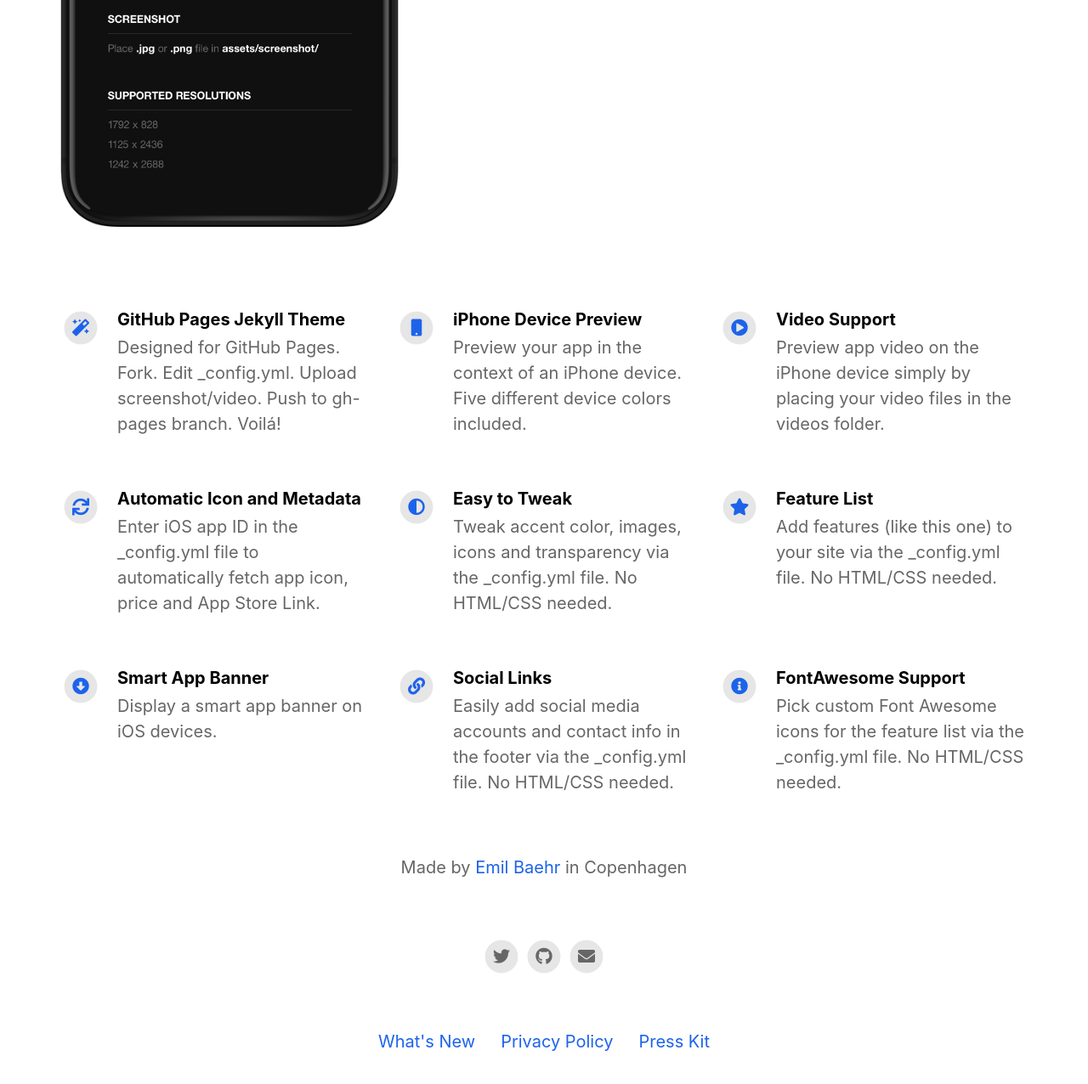
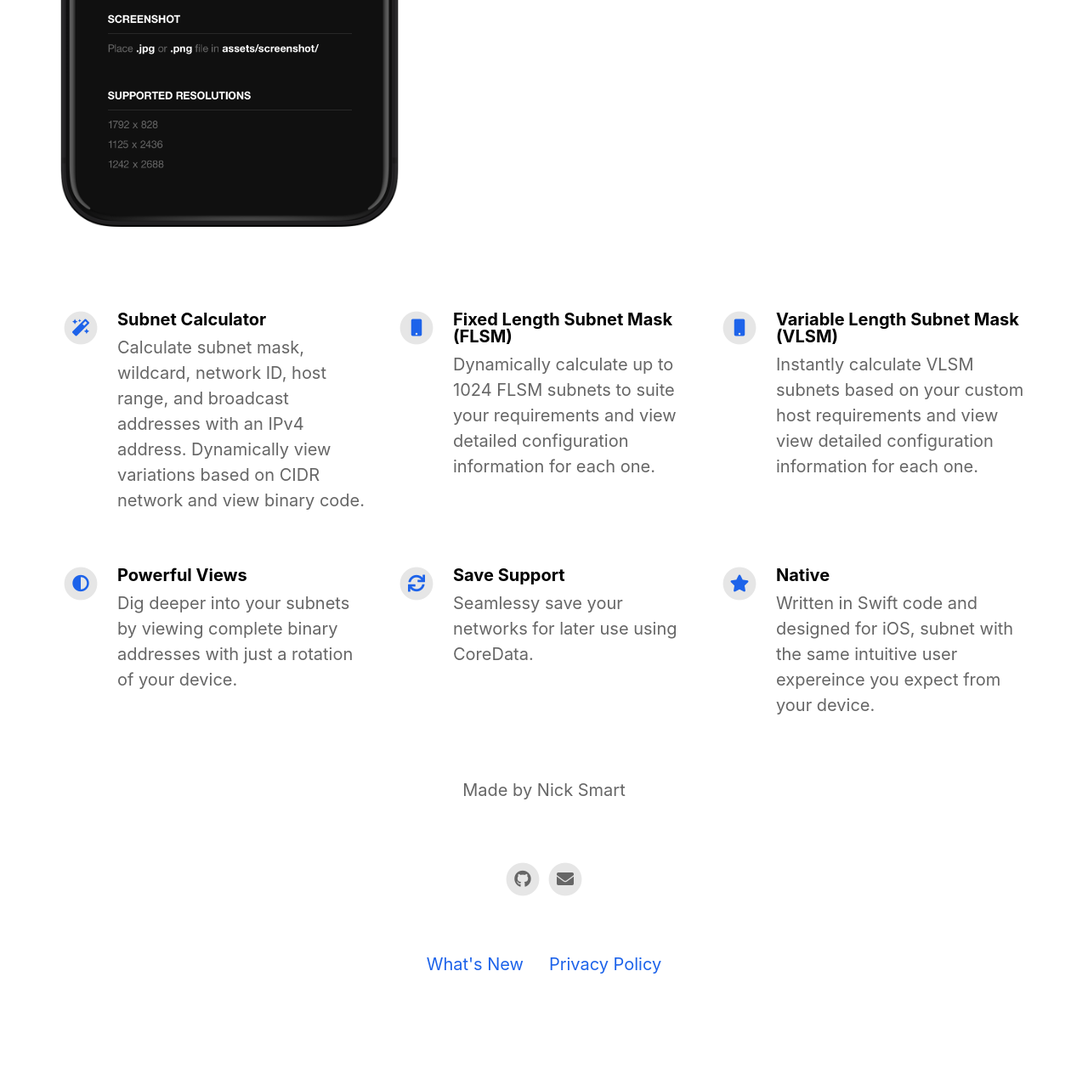
Before and after one commit to emilbaehr/automatic-app-landing-page, a Jekyll site: the page built from index.html, in a window 1280 px wide and 1400 px high, scrolled down 624 px, cut to the strip 94-1370 px from the top of the window. Shown: the whole strip at 85% size. Built offline with Jekyll 4.4.1, drawn with Linux system fonts in a browser that asks for light colours; nearby versions of some CDN libraries; after the commit the page ends 1933 px from its top, so only the background shows below that; some of the changed text lies outside the part shown.

Commit message:
Update _config.yml
updated

```diff
--- a/_config.yml
+++ b/_config.yml
@@ -6,27 +6,27 @@
 
 appstore_link                             :                                           # Automatically populates if not set and if iOS app ID is set. Otherwise enter manually.
 playstore_link                            :                                           # Enter Google Play Store URL.
-presskit_download_link                    : https://emilbaehr.com                                          # Enter a link to downloadable file or (e.g. public Dropbox link to a .zip file).
+presskit_download_link                    :                                           # Enter a link to downloadable file or (e.g. public Dropbox link to a .zip file).
                                                                                       # Or upload your press kit file to assets and set path accordingly (e.g. "assets/your_press_kit.zip").
 
-app_icon                                  : # assets/appicon.png                      # Automatically populates if not set and if iOS app ID is set.  Otherwise enter path to icon file manually.
+app_icon                                  :                                           # Automatically populates if not set and if iOS app ID is set.  Otherwise enter path to icon file manually.
 app_name                                  :                                           # Automatically populates if not set and if iOS app ID is set.  Otherwise enter manually.
 app_price                                 :                                           # Automatically populates if not set and if iOS app ID is set.  Otherwise enter manually.
-app_description                           : Write a short tagline for your app.
+app_description                           : Subnets made simple.
 
 enable_smart_app_banner                   : true                                      # Set to true to show a smart app banner at top of page on mobile devices.
 
 
 
 # Information About Yourself
-your_name                                 : Emil Baehr
-your_link                                 : https://emilbaehr.com
-your_city                                 : Copenhagen
-email_address                             : emil.baehr@gmail.com
+your_name                                 : Nick Smart
+your_link                                 :
+your_city                                 :
+email_address                             : codelab703@gmail.com
 facebook_username                         :
-instagram_username                        : ebaehr
-twitter_username                          : ebaehr
-github_username                           : emilbaehr
+instagram_username                        :
+twitter_username                          :
+github_username                           : nicholassmart
 youtube_username                          :
 
 
@@ -34,45 +34,29 @@
 # Feature List                            Edit, add or remove features to be presented.
 features                                  :
 
-  - title                                 : GitHub Pages Jekyll Theme
-    description                           : Designed for GitHub Pages. Fork. Edit _config.yml. Upload screenshot/video. Push to gh-pages branch. Voilá!
+  - title                                 : Subnet Calculator
+    description                           : Calculate subnet mask, wildcard, network ID, host range, and broadcast addresses with an IPv4 address. Dynamically view variations based on CIDR network and view binary code.
     fontawesome_icon_name                 : magic
 
-  - title                                 : iPhone Device Preview
-    description                           : Preview your app in the context of an iPhone device. Five different device colors included.
+  - title                                 : Fixed Length Subnet Mask (FLSM)
+    description                           : Dynamically calculate up to 1024 FLSM subnets to suite your requirements and view detailed configuration information for each one.
     fontawesome_icon_name                 : mobile
 
-  - title                                 : Video Support
-    description                           : Preview app video on the iPhone device simply by placing your video files in the videos folder.
-    fontawesome_icon_name                 : play-circle
+  - title                                 : Variable Length Subnet Mask (VLSM)
+    description                           : Instantly calculate VLSM subnets based on your custom host requirements and view view detailed configuration information for each one.
+    fontawesome_icon_name                 : mobile
 
-  - title                                 : Automatic Icon and Metadata
-    description                           : Enter iOS app ID in the _config.yml file to automatically fetch app icon, price and App Store Link.
+  - title                                 : Powerful Views
+    description                           : Dig deeper into your subnets by viewing complete binary addresses with just a rotation of your device.
+    fontawesome_icon_name                 : adjust
+
+  - title                                 : Save Support
+    description                           : Seamlessy save your networks for later use using CoreData.
     fontawesome_icon_name                 : sync
 
-  - title                                 : Easy to Tweak
-    description                           : Tweak accent color, images, icons and transparency via the _config.yml file. No HTML/CSS needed.
-    fontawesome_icon_name                 : adjust
-
-  - title                                 : Feature List
-    description                           : Add features (like this one) to your site via the _config.yml file. No HTML/CSS needed.
+  - title                                 : Native
+    description                           : Written in Swift code and designed for iOS, subnet with the same intuitive user expereince you expect from your device.
     fontawesome_icon_name                 : star
-
-  - title                                 : Smart App Banner
-    description                           : Display a smart app banner on iOS devices.
-    fontawesome_icon_name                 : arrow-alt-circle-down
-
-  - title                                 : Social Links
-    description                           : Easily add social media accounts and contact info in the footer via the _config.yml file. No HTML/CSS needed.
-    fontawesome_icon_name                 : link
-
-  - title                                 : FontAwesome Support
-    description                           : Pick custom Font Awesome icons for the feature list via the _config.yml file. No HTML/CSS needed.
-    fontawesome_icon_name                 : info-circle
-
-  - title                                 : # New Feature Title
-    description                           : # New Feature Description
-    fontawesome_icon_name                 : # Enter Font Awesome icon name (e.g. star). Find icons on fontawesome.com/icons.
 
 
 
```
